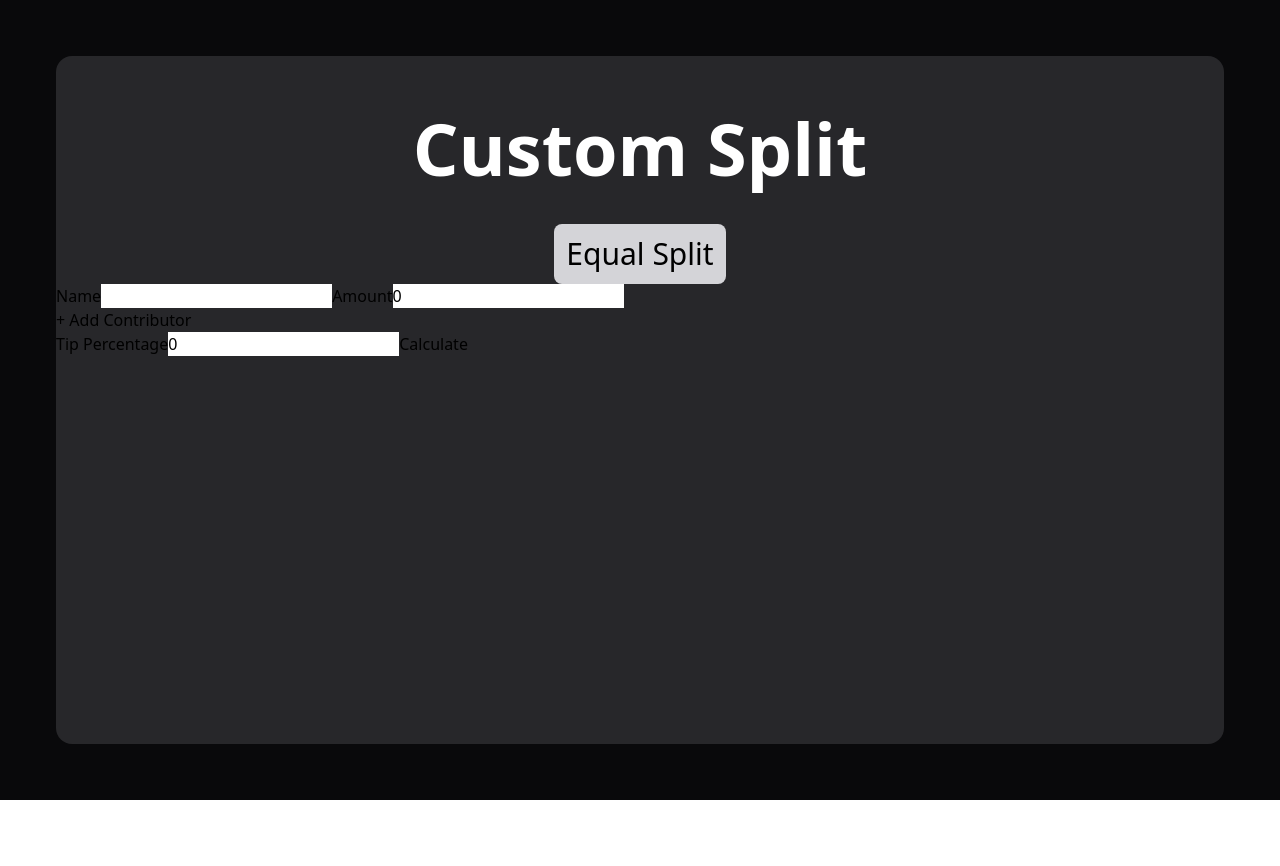
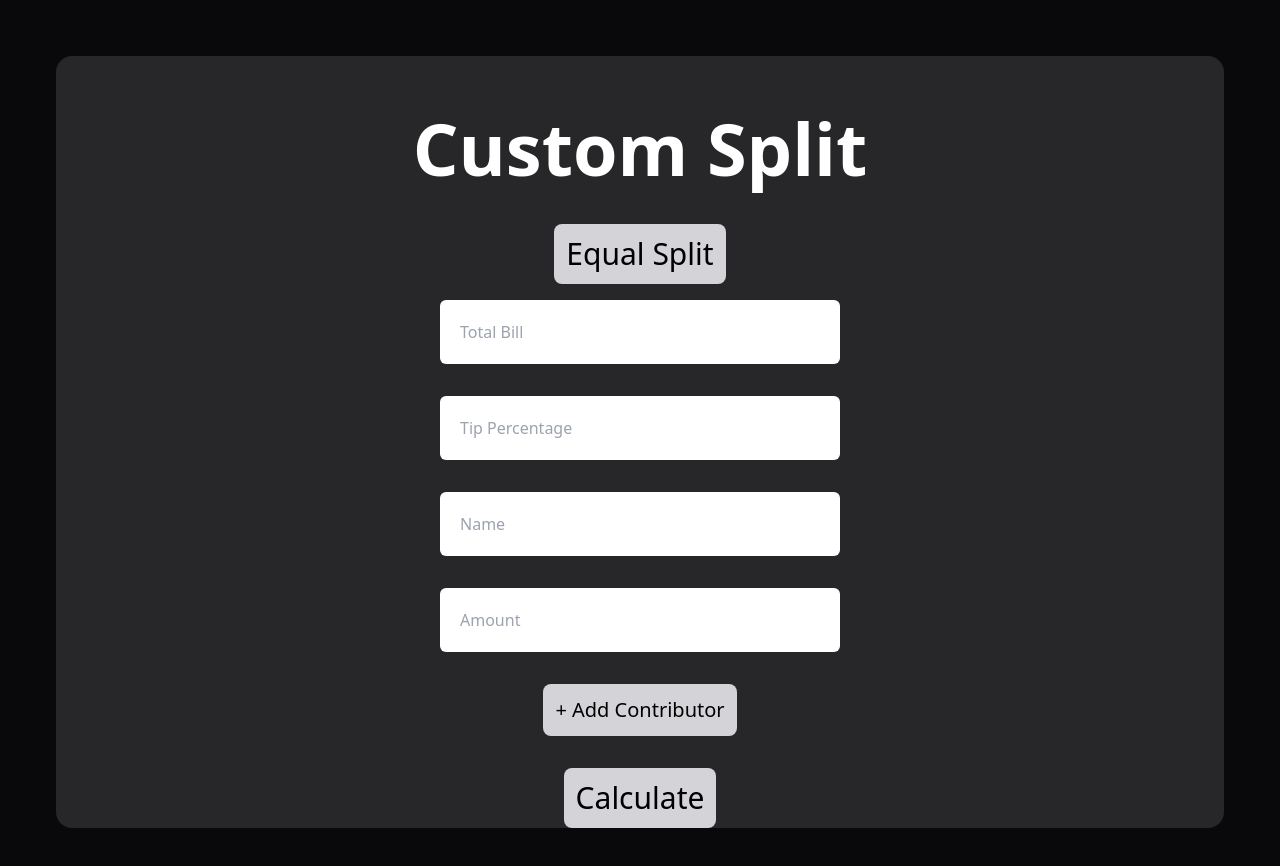
Before and after one commit to JoannaA21/fairtab, a React (Vite) app: page /customsplit in a window 1280 px wide. Shown: the top 866 px of the page. Before the commit the page ends 800 px from the top, so only its background shows below. Built offline with nearby package versions, Linux system fonts and the light colour scheme.

Commit message:
UI for all screen sizes for custom split

```diff
--- a/src/components/CustomSplit.jsx
+++ b/src/components/CustomSplit.jsx
@@ -3,12 +3,12 @@ import SplitType from "./SplitType";
 
 const CustomSplit = () => {
   const [bill, setBill] = useState({
-    totalBill: 0,
-    tipPercentage: 0,
+    totalBill: "",
+    tipPercentage: "",
     contributors: [
       {
         name: "",
-        amount: 0,
+        amount: "",
       },
     ],
   });
@@ -42,7 +42,7 @@ const CustomSplit = () => {
   const handleNewContributor = () => {
     setBill((prevBill) => ({
       ...prevBill,
-      contributors: [...prevBill.contributors, { name: "", amount: 0 }],
+      contributors: [...prevBill.contributors, { name: "", amount: "" }],
     }));
   };
 
@@ -63,7 +63,7 @@ const CustomSplit = () => {
     e.preventDefault();
     // Logic for calculating the breakdown or handling any errors can be added here
     const totalAmount = bill.contributors.reduce(
-      (acc, contributor) => acc + parseFloat(contributor.amount || 0),
+      (acc, contributor) => acc + parseFloat(contributor.amount),
       0
     );
 
@@ -91,57 +91,83 @@ const CustomSplit = () => {
   };
 
   return (
-    <div className="flex  min-h-screen max-w-screen-xl mx-auto bg-zinc-950">
+    <div className="flex min-h-screen max-w-screen-xl mx-auto bg-zinc-950">
       <div className="m-14 w-full bg-zinc-800 rounded-2xl">
         <SplitType />
-        <form onSubmit={handleSubmit}>
-          <div>
-            <ul>
+
+        {/* Display error if any */}
+        {error && (
+          <p className="flex flex-col w-3/4 mx-auto my-7 sm:my-10 sm:text-xl items-center font-medium cursor-default text-red-500">
+            {error}
+          </p>
+        )}
+
+        {/* form */}
+        <form
+          onSubmit={handleSubmit}
+          className="flex flex-col mt-4 space-y-6 sm:space-y-8 max-w-xl w-full mx-auto items-center justify-center"
+        >
+          <input
+            type="number"
+            name="totalBill"
+            value={bill.totalBill}
+            onChange={handleInputChange}
+            className="p-3 sm:w-[20rem] md:w-[25rem] sm:p-5 mx-auto rounded-md"
+            placeholder="Total Bill"
+          />
+
+          <input
+            type="number"
+            name="tipPercentage"
+            value={bill.tipPercentage}
+            onChange={handleInputChange}
+            className="p-3 sm:w-[20rem] md:w-[25rem] sm:p-5 mx-auto rounded-md"
+            placeholder="Tip Percentage"
+          />
+
+          <div className="flex flex-col mx-auto items-center justify-center space-y-6  sm:space-y-8">
+            <ul className="flex mx-auto items-center">
               {bill.contributors.map((contributor, index) => (
-                <li key={index}>
-                  <label>Name</label>
+                <li
+                  key={index}
+                  className="w-full max-w-md flex flex-col space-y-6 sm:space-y-8 items-center"
+                >
                   <input
                     type="text"
                     name="name"
                     value={contributor.name}
                     onChange={(e) => handleInputChange(e, index)}
+                    placeholder="Name"
+                    className="p-3 sm:w-[20rem] md:w-[25rem] sm:p-5 mx-auto rounded-md"
                   />
 
-                  <label>Amount</label>
                   <input
                     type="number"
                     name="amount"
                     value={contributor.amount}
                     onChange={(e) => handleInputChange(e, index)}
+                    placeholder="Amount"
+                    className="p-3 sm:w-[20rem] md:w-[25rem] sm:p-5 mx-auto rounded-md"
                   />
                 </li>
               ))}
             </ul>
-            <button type="button" onClick={handleNewContributor}>
+            <button
+              type="button"
+              onClick={handleNewContributor}
+              className="w-fit h-fit p-1 sm:p-3 font-medium sm:text-xl bg-zinc-300 hover:bg-zinc-950 hover:text-white rounded-lg"
+            >
               + Add Contributor
             </button>
           </div>
 
-          {/* <label>Bill</label>
-        <input
-          type="number"
-          name="totalBill"
-          value={bill.totalBill}
-          onChange={handleInputChange}
-        /> */}
-          <label>Tip Percentage</label>
-          <input
-            type="number"
-            name="tipPercentage"
-            value={bill.tipPercentage}
-            onChange={handleInputChange}
-          />
-
-          <button type="submit">Calculate</button>
+          <button
+            type="submit"
+            className="w-fit h-fit p-1 sm:p-3 mx-auto font-medium sm:text-3xl bg-zinc-300 hover:bg-zinc-950 hover:text-white rounded-lg"
+          >
+            Calculate
+          </button>
         </form>
-
-        {/* Display error if any */}
-        {error && <p className="error">{error}</p>}
 
         {/* Display the breakdown of the split if available */}
         {breakdownSplit.length > 0 && (
@@ -162,3 +188,7 @@ const CustomSplit = () => {
 };
 
 export default CustomSplit;
+
+// Error not showing
+//Result has no design yet
+//I'm not sure if logic is right
```
